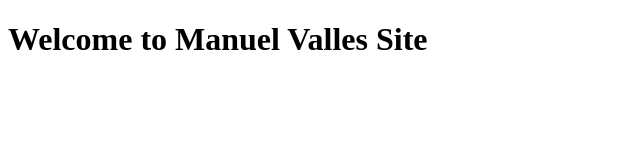
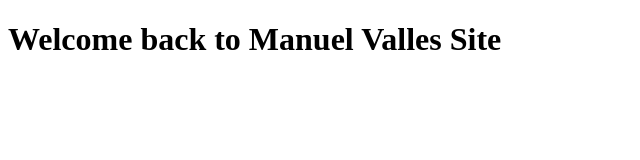
Before and after one commit to manuelvalles/manuelvalles.github.io, a plain HTML site: page index.html in a window 1280 px wide. Shown: the whole page, without its empty margins (0-640 px from the left). Drawn offline with Linux system fonts and the light colour scheme.

Commit message:
some style

```diff
--- a/index.html
+++ b/index.html
@@ -4,6 +4,6 @@
     <title>Manuel Valles</title>
   </head>
   <body>
-    <h1>Welcome to Manuel Valles Site</h1>
+    <h1>Welcome back to Manuel Valles Site</h1>
   </body>
 </html>
```
